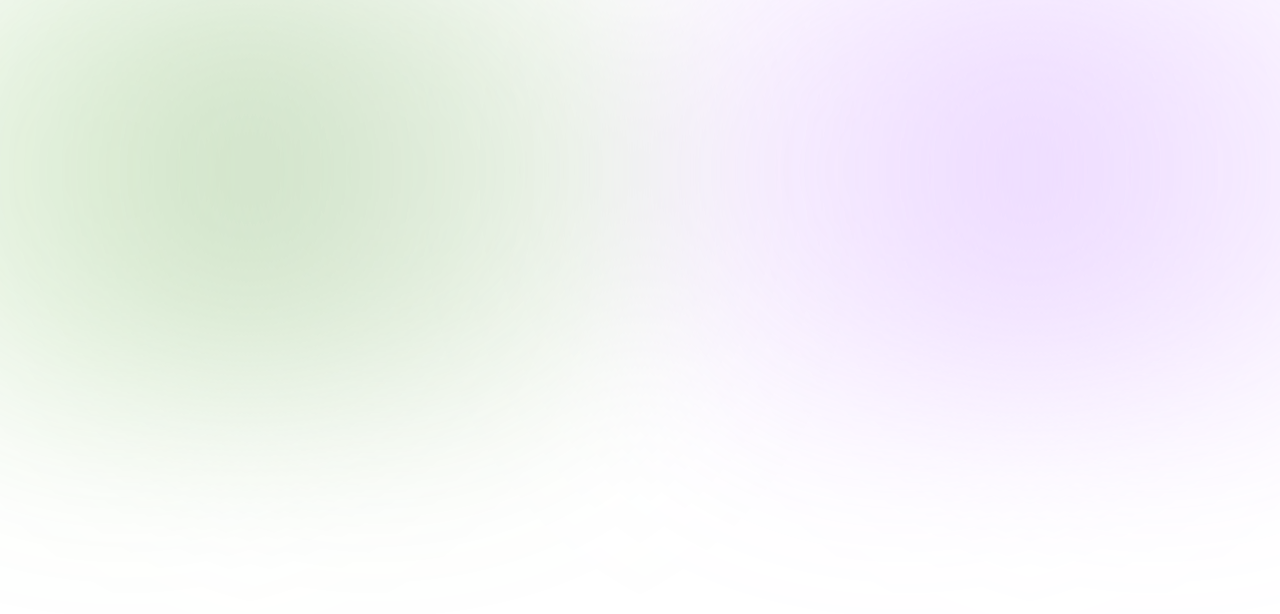
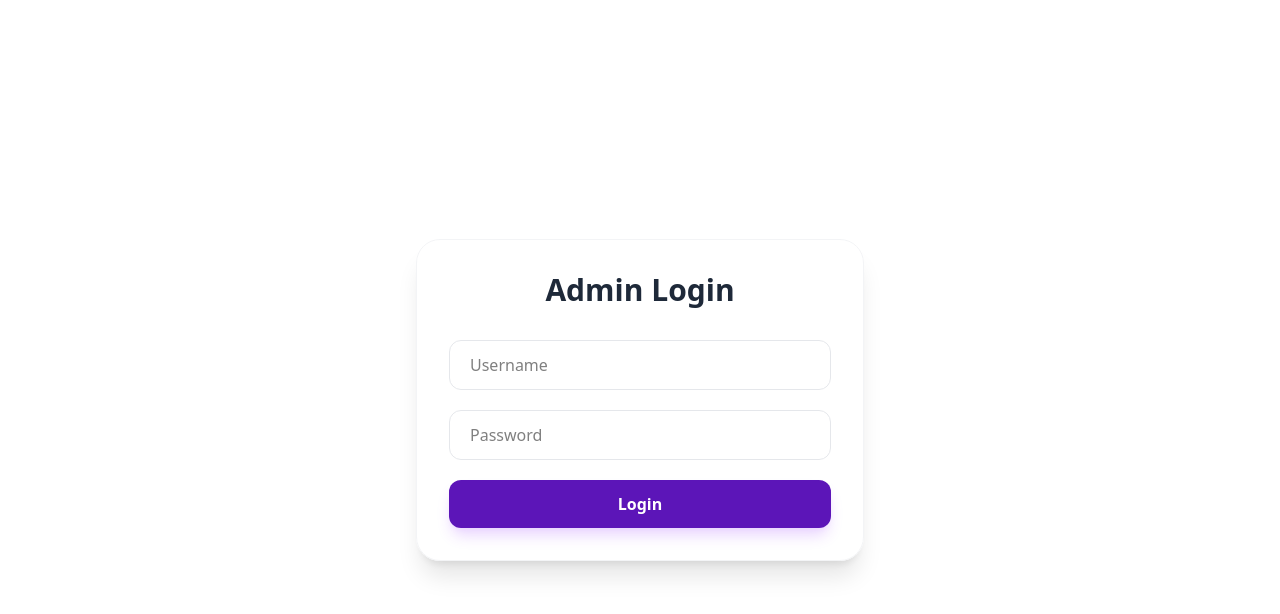
Before and after one commit to deep17raj/Travel-website, a React (Vite) app in the folder frontend/: page /admin/login in a window 1280 px wide. Before the commit this address had no page. Shown: the top 614 px of the page. Built offline with nearby package versions, Linux system fonts and the light colour scheme.

Commit message:
admin dashboard auth done imp

```diff
--- a/frontend/src/App.jsx
+++ b/frontend/src/App.jsx
@@ -1,14 +1,28 @@
 import { useState } from 'react'
+import { BrowserRouter, Routes, Route } from 'react-router-dom';
+
+// --- Existing Imports ---
 import MainAboutUs from './components/MainAboutUs/MainAboutUs'
 import Blog from './components/Blog/Blog'
-import GuideForm from './components/GuideForm/GuideForm.jsx'
 import SeeAll from './components/SeeAll/SeeAll.jsx'
-import NewGuide from './components/DashBoard/NewGuide/NewGuide.jsx'
 import DashLayout from './components/DashBoard/DashLayout/DashLayout.jsx'
 import HomePage from './components/HomePage/HomePage.jsx'
-import { BrowserRouter, Routes, Route, Link } from 'react-router-dom';
+
+// --- Dashboard Component Imports (YOU WERE MISSING THESE) ---
+import CustomerSection from './components/DashBoard/CustomerSection/CustomerSection'; // Check path
+import GuideRequests from './components/DashBoard/GuideRequest/GuideRequest'; // Check path
+import ManageGuide from './components/DashBoard/ManageGuide/ManageGuide'; // Check path
+import NewGuide from './components/DashBoard/NewGuide/NewGuide'; // Check path
+import ViewAllPackages from './components/DashBoard/ViewAllPackages/ViewAllPackages'; // Check path
+import AddPackageForm from './components/DashBoard/Packagess/AddPackageForm'; // Check path
+
+// --- Update Forms ---
 import UpdateGuide from './components/DashBoard/UpdateGuide/UpdateGuide.jsx'
 import UpdatePackageForm from './components/DashBoard/UpdatePackageForm/UpdatePackageForm.jsx'
+
+// --- Auth Imports ---
+import AdminLogin from './components/AdminLogin/AdminLogin.jsx';
+import ProtectedRoute from './components/DashBoard/ProtectedRoute/ProtectedRoute.jsx';
 
 function App() {
 
@@ -17,43 +31,53 @@ function App() {
     <BrowserRouter>
     <div className="relative w-full min-h-screen overflow-x-hidden">
 
-      {/* --- BACKGROUND GRADIENT BLOBS --- */}
+      {/* Background */}
       <div className="fixed top-0 left-0 w-full h-full -z-10 pointer-events-none overflow-hidden">
-
-        {/* 1. Left Green Orb (Top Left) */}
-        <div className="absolute deep top-[-50px] left-[-50px] md:top-[-10%] md:left-[-10%] w-64 h-64 md:w-[500px] md:h-[500px] bg-[#4aa421] rounded-full mix-blend-multiply filter blur-[60px] md:blur-[100px] opacity-30 md:opacity-40 animate-blob"></div>
-
-        {/* 2. Left Green Orb (Offset) */}
-        <div className="absolute deep top-[-20px] left-[20px] md:top-[-10%] md:left-[10%] w-64 h-64 md:w-[500px] md:h-[500px] bg-[#4d942d] rounded-full mix-blend-multiply filter blur-[60px] md:blur-[100px] opacity-30 md:opacity-40 animate-blob animation-delay-2000"></div>
-
-
-        {/* 3. Right Purple Orb (Top Right) */}
-        <div className="absolute deep top-[-50px] right-[-50px] md:top-[-10%] md:right-[-10%] w-64 h-64 md:w-[500px] md:h-[500px] bg-purple-400 rounded-full mix-blend-multiply filter blur-[60px] md:blur-[100px] opacity-30 md:opacity-40 animate-blob"></div>
-
-        {/* 4. Right Purple Orb (Offset) */}
-        <div className="absolute deep top-[-20px] right-[20px] md:top-[-10%] md:right-[10%] w-64 h-64 md:w-[500px] md:h-[500px] bg-purple-400 rounded-full mix-blend-multiply filter blur-[60px] md:blur-[100px] opacity-30 md:opacity-40 animate-blob animation-delay-2000"></div>
-
-        {/* 5. White/Light Background base */}
-        <div className="absolute inset-0 bg-white/60"></div>
-
+         <div className="absolute inset-0 bg-white/60"></div>
       </div>
 
-      {/* --- YOUR MAIN CONTENT --- */}
       <div className="relative z-0">
          <Routes>
+          {/* Public Routes */}
           <Route path='/' element={<HomePage/>}/>
           <Route path='/about' element={<MainAboutUs/>}/>
           <Route path='/packages' element={<SeeAll/>}/>
           <Route path='/blog/:id' element={<Blog/>}/>
-          <Route path='/dashboard' element={<DashLayout/>}/>
-          <Route path="/dashboard/edit-guide/:id" element={<UpdateGuide/>} />
-          <Route path="/dashboard/update-package/:id" element={<UpdatePackageForm/>} />
+
+          {/* Admin Login */}
+          <Route path='/admin/login' element={<AdminLogin/>}/>
+
+          {/* Protected Dashboard Routes */}
+          <Route element={<ProtectedRoute />}>
+
+             {/* PARENT ROUTE: /dashboard
+                 (Renders DashLayout, which contains the Sidebar and <Outlet />)
+             */}
+             <Route path="/dashboard" element={<DashLayout />}>
+
+                {/* Index matches exactly "/dashboard" */}
+                <Route index element={<CustomerSection />} />
+
+                {/* Child Routes (Render inside the Outlet of DashLayout) */}
+                <Route path="guide-requests" element={<GuideRequests />} />
+                <Route path="manage-guide" element={<ManageGuide />} />
+                <Route path="add-guide" element={<NewGuide />} />
+                <Route path="add-package" element={<AddPackageForm />} />
+                <Route path="view-packages" element={<ViewAllPackages />} />
+
+                {/* Dynamic Routes */}
+                <Route path="update-package/:id" element={<UpdatePackageForm />} />
+                <Route path="edit-guide/:id" element={<UpdateGuide />} />
+
+             </Route>
+
+          </Route>
 
         </Routes>
       </div>
 
     </div>
-      </BrowserRouter>
+    </BrowserRouter>
     </>
   )
 }
--- /dev/null
+++ b/frontend/src/components/AdminLogin/AdminLogin.jsx
@@ -0,0 +1,85 @@
+import React, { useState } from "react";
+import axios from "axios";
+import { useNavigate } from "react-router-dom";
+
+const AdminLogin = () => {
+  const [credentials, setCredentials] = useState({ username: "", password: "" });
+  const [error, setError] = useState("");
+  const [loading, setLoading] = useState(false);
+  const navigate = useNavigate();
+
+  const handleChange = (e) => {
+    setCredentials({ ...credentials, [e.target.name]: e.target.value });
+  };
+
+  const handleSubmit = async (e) => {
+    e.preventDefault();
+    setLoading(true);
+    setError("");
+
+    try {
+      // NOTE: We use withCredentials: true so the browser accepts the session cookie
+      const response = await axios.post(
+        `${import.meta.env.VITE_API_URL}/api/login`,
+        credentials,
+        { withCredentials: true }
+      );
+
+      if (response.data) {
+        // Save a simple flag in localStorage for UI logic (Backend handles real security via cookies)
+        localStorage.setItem("isAdminLoggedIn", "true");
+        navigate("/dashboard");
+      }
+    } catch (err) {
+      console.error(err);
+      setError(err.response?.data?.message || "Invalid Credentials");
+    } finally {
+      setLoading(false);
+    }
+  };
+
+  return (
+    <div className="flex items-center justify-center min-h-screen">
+      <div className="w-full max-w-md bg-white/80 backdrop-blur-md p-8 rounded-3xl shadow-xl border border-gray-100">
+        <h2 className="text-3xl font-bold text-center text-gray-800 mb-8">Admin Login</h2>
+
+        {error && (
+          <div className="bg-red-100 border border-red-400 text-red-700 px-4 py-3 rounded mb-4 text-sm text-center">
+            {error}
+          </div>
+        )}
+
+        <form onSubmit={handleSubmit} className="flex flex-col gap-5">
+          <input
+            type="text"
+            name="username"
+            placeholder="Username"
+            value={credentials.username}
+            onChange={handleChange}
+            className="w-full px-5 py-3 rounded-xl border border-gray-200 focus:border-purple-500 focus:outline-none transition-all"
+            required
+          />
+          <input
+            type="password"
+            name="password"
+            placeholder="Password"
+            value={credentials.password}
+            onChange={handleChange}
+            className="w-full px-5 py-3 rounded-xl border border-gray-200 focus:border-purple-500 focus:outline-none transition-all"
+            required
+          />
+
+          <button
+            type="submit"
+            disabled={loading}
+            className="w-full bg-[#5C15B8] hover:bg-[#4a1094] text-white font-bold py-3 rounded-xl transition-all shadow-lg shadow-purple-200 disabled:opacity-70"
+          >
+            {loading ? "Verifying..." : "Login"}
+          </button>
+        </form>
+      </div>
+    </div>
+  );
+};
+
+export default AdminLogin;
--- a/frontend/src/components/DashBoard/GuideRequest/GuideRequest.jsx
+++ b/frontend/src/components/DashBoard/GuideRequest/GuideRequest.jsx
@@ -12,7 +12,7 @@ const GuideRequest = () => {
     const fetchRequests = async () => {
       try {
         setLoading(true);
-        const response = await axios.get(`${import.meta.env.VITE_API_URL}/api/v1/get/allGuideRequest`);
+        const response = await axios.get(`${import.meta.env.VITE_API_URL}/api/v1/get/allGuideRequest`,{withCredentials:true});
         const data = Array.isArray(response.data) ? response.data : response.data.data || [];
         setRequests(data);
         setLoading(false);
@@ -29,7 +29,7 @@ const GuideRequest = () => {
   const handleMarkVisited = async (id) => {
     try {
         // 1. Send PATCH request
-        await axios.patch(`${import.meta.env.VITE_API_URL}/api/v1/guide-request/mark-visited/${id}`);
+        await axios.patch(`${import.meta.env.VITE_API_URL}/api/v1/guide-request/mark-visited/${id}`,{},{withCredentials:true});
 
         // 2. Update Local State (Optimistic UI Update)
         setRequests(prevRequests =>
--- a/frontend/src/components/DashBoard/NewGuide/NewGuide.jsx
+++ b/frontend/src/components/DashBoard/NewGuide/NewGuide.jsx
@@ -46,7 +46,7 @@ const NewGuide = () => {
                 if (!payload.guidePhoneNo2 || payload.guidePhoneNo2.trim() === "") delete payload.guidePhoneNo2;
 
                 // --- POST REQUEST ---
-                await axios.post(`${import.meta.env.VITE_API_URL}/api/v1/save/create/new/guide`, payload);
+                await axios.post(`${import.meta.env.VITE_API_URL}/api/v1/save/create/new/guide`, payload,{withCredentials:true});
 
                 setSubmitSuccess("Guide created successfully!");
                 setFormData({
--- /dev/null
+++ b/frontend/src/components/DashBoard/ProtectedRoute/ProtectedRoute.jsx
@@ -0,0 +1,17 @@
+import React from 'react';
+import { Navigate, Outlet } from 'react-router-dom';
+
+const ProtectedRoute = () => {
+  // Check the flag we saved during login
+  const isAuthenticated = localStorage.getItem("isAdminLoggedIn") === "true";
+
+  // If not authenticated, redirect to login
+  if (!isAuthenticated) {
+    return <Navigate to="/admin/login" replace />;
+  }
+
+  // If authenticated, render the child routes (Dashboard)
+  return <Outlet />;
+};
+
+export default ProtectedRoute;
--- a/frontend/src/components/DashBoard/UpdatePackageForm/UpdatePackageForm.jsx
+++ b/frontend/src/components/DashBoard/UpdatePackageForm/UpdatePackageForm.jsx
@@ -4,7 +4,7 @@ import { useParams, useNavigate } from 'react-router-dom';
 import { Trash2, Plus, Upload, Image as ImageIcon } from 'lucide-react';
 
 const UpdatePackageForm = () => {
-  const { id } = useParams(); // Get Package ID from URL
+  const { id } = useParams();
   const navigate = useNavigate();
 
   // 1. Static Data State
@@ -20,7 +20,6 @@ const UpdatePackageForm = () => {
 
   // 3. Dynamic Sections State
   const [sections, setSections] = useState([]);
-
   const [isLoading, setIsLoading] = useState(true);
   const [isSubmitting, setIsSubmitting] = useState(false);
 
@@ -45,13 +44,12 @@ const UpdatePackageForm = () => {
         }
 
         // Populate Sections
-        // Map backend sections to frontend structure. Note: backend uses 'imageUrl', frontend expects 'preview' for display
         const mappedSections = (data.sections || []).map(sec => ({
+          _id: sec._id, // IMPORTANT: Keep the ID to update specific sub-docs if needed
           heading: sec.heading,
           description: sec.description,
-          image: null, // No file initially
-          preview: sec.imageUrl || null, // Existing URL
-          image_id: sec.image_id // Keep track of existing image ID if needed
+          image: null, // No new file initially
+          preview: sec.imageUrl || null, // Display existing URL
         }));
 
         setSections(mappedSections.length > 0 ? mappedSections : [{ heading: '', description: '', image: null, preview: null }]);
@@ -69,8 +67,7 @@ const UpdatePackageForm = () => {
     }
   }, [id]);
 
-
-  // --- Handlers for Static Fields ---
+  // --- Handlers ---
   const handleInputChange = (e) => {
     const { name, value } = e.target;
     setFormData({ ...formData, [name]: value });
@@ -84,7 +81,6 @@ const UpdatePackageForm = () => {
     }
   };
 
-  // --- Handlers for Dynamic Sections ---
   const handleSectionChange = (index, field, value) => {
     const updatedSections = [...sections];
     updatedSections[index][field] = value;
@@ -109,12 +105,10 @@ const UpdatePackageForm = () => {
     if (sections.length > 1) {
       const updatedSections = sections.filter((_, i) => i !== index);
       setSections(updatedSections);
-    } else {
-      setSections([{ heading: '', description: '', image: null, preview: null }]);
     }
   };
 
-  // --- Submission Handler (UPDATE) ---
+  // --- Submission Handler (FIXED) ---
   const handleSubmit = async (e) => {
     e.preventDefault();
     setIsSubmitting(true);
@@ -132,49 +126,45 @@ const UpdatePackageForm = () => {
         data.append('mainImage', mainImage);
       }
 
-      // 3. Prepare Sections Data
-      // IMPORTANT: For updates, backend might need to know which sections kept their old images.
-      // Usually, you send the text data JSON, and backend logic handles preserving old images if new ones aren't sent.
-      // Or you might need to send the old 'imageUrl' back in the JSON if your backend supports that.
+      // 3. Prepare Sections Payload
+      const sectionsPayload = sections.map(sec => {
+        // Detect if the user picked a new file (blob:) or kept the old URL (http...)
+        const isNewFile = sec.preview?.startsWith('blob:');
 
-      const sectionsPayload = sections.map(sec => ({
-        heading: sec.heading,
-        description: sec.description,
-        // Send back the old image URL/ID so backend knows to keep it if no new file is uploaded
-        // This depends on your specific backend implementation.
-        // If your backend completely replaces sections, you MUST send back the old image URL/ID here.
-        imageUrl: sec.preview?.startsWith('blob:') ? null : sec.preview,
-        image_id: sec.image_id
-      }));
+        return {
+          _id: sec._id, // Pass ID back so backend knows which section this is
+          heading: sec.heading,
+          description: sec.description,
+          // If it's a new file, send null (backend will look in req.files)
+          // If it's an old URL, send it back (backend will keep it)
+          imageUrl: isNewFile ? null : sec.preview
+        };
+      });
 
+      // Stringify the array for the backend to parse
       data.append('sections', JSON.stringify(sectionsPayload));
 
-      // 4. Append New Section Images
+      // 4. Append New Section Images (Files)
       sections.forEach((sec, index) => {
         if (sec.image) {
-          // Key must match what backend expects for that index
+          // The key 'sectionImage_0', 'sectionImage_1' matches our backend logic
           data.append(`sectionImage_${index}`, sec.image);
         }
       });
 
-      // 5. Send PATCH Request
+      // 5. Send Request
       const response = await axios.patch(
         `${import.meta.env.VITE_API_URL}/api/v1/modify/package/${id}`,
-        data,
+        data,{withCredentials:true},
         {
             headers: {
                 'Content-Type': 'multipart/form-data',
-                // Add Authorization header if needed
-                // 'Authorization': `Bearer ${token}`
             }
         }
       );
 
       alert('Package updated successfully!');
-      console.log("Update Response:", response.data);
-
-      // Optional: Navigate back or refresh
-      // navigate('/dashboard/packages');
+      navigate(-1); // Go back to previous page
 
     } catch (error) {
       console.error('Error updating package:', error);
@@ -221,13 +211,13 @@ const UpdatePackageForm = () => {
                 <div className="mt-2 w-full h-48 bg-gray-100 rounded-lg overflow-hidden border border-gray-200 relative group">
                     <img src={mainImagePreview} alt="Preview" className="w-full h-full object-cover" />
                     <div className="absolute inset-0 bg-black/40 hidden group-hover:flex items-center justify-center text-white text-sm">
-                        Current Image
+                        Click above to change
                     </div>
                 </div>
             )}
           </div>
 
-          {/* --- Package Name --- */}
+          {/* --- Text Inputs --- */}
           <input
             type="text"
             name="packageName"
@@ -238,7 +228,6 @@ const UpdatePackageForm = () => {
             required
           />
 
-          {/* --- Display Text --- */}
           <input
             type="text"
             name="displayText"
@@ -249,7 +238,7 @@ const UpdatePackageForm = () => {
             required
           />
 
-          {/* --- Category Dropdown --- */}
+          {/* --- Category --- */}
           <div className="relative">
             <select
               name="packageCategory"
@@ -280,30 +269,28 @@ const UpdatePackageForm = () => {
               {sections.map((section, index) => (
                 <div key={index} className="flex flex-col gap-4 p-4 bg-gray-50 rounded-xl border border-gray-200 animate-fadeIn">
 
-                  {/* Section Header */}
+                  {/* Header */}
                   <div className="flex justify-between items-center">
                     <span className="text-sm font-bold text-gray-500 uppercase">Section {index + 1}</span>
                     <button
                       type="button"
                       onClick={() => removeSection(index)}
                       className="text-red-500 hover:text-red-700 hover:bg-red-50 p-2 rounded-full transition-colors"
-                      title="Remove Section"
                     >
                       <Trash2 size={20} />
                     </button>
                   </div>
 
-                  {/* Heading Input */}
+                  {/* Inputs */}
                   <input
                     type="text"
-                    placeholder="Section Heading (e.g., Day 1)"
+                    placeholder="Section Heading"
                     value={section.heading}
                     onChange={(e) => handleSectionChange(index, 'heading', e.target.value)}
                     className="w-full px-4 py-3 rounded-lg border border-gray-300 focus:border-[#5937E0] outline-none"
                     required
                   />
 
-                  {/* Description Input */}
                   <textarea
                     placeholder="Section description"
                     value={section.description}
@@ -313,7 +300,7 @@ const UpdatePackageForm = () => {
                     required
                   ></textarea>
 
-                  {/* Section Image Upload */}
+                  {/* Image Upload */}
                   <div className="flex items-center gap-4">
                       <label className="flex items-center gap-2 cursor-pointer bg-white border border-gray-300 px-4 py-2 rounded-lg hover:bg-gray-100 transition-colors">
                           <ImageIcon size={18} className="text-gray-600"/>
@@ -328,24 +315,23 @@ const UpdatePackageForm = () => {
                           />
                       </label>
 
-                      {/* Section Image Preview */}
                       {section.preview && (
                           <div className="h-16 w-24 rounded-lg overflow-hidden border border-gray-300 bg-gray-200">
-                              <img src={section.preview} alt="Sec Preview" className="w-full h-full object-cover" />
+                              <img src={section.preview} alt="Preview" className="w-full h-full object-cover" />
                           </div>
                       )}
                   </div>
 
-                  {/* Add Button (Only on last item) */}
+                  {/* Add Button */}
                   {index === sections.length - 1 && (
                     <div className="flex justify-end mt-2">
-                         <button
+                          <button
                             type="button"
                             onClick={addSection}
                             className="flex items-center gap-2 bg-[#5937E0] text-white px-4 py-2 rounded-lg hover:bg-[#452ab8] transition-colors shadow-sm"
-                         >
+                          >
                             <Plus size={18} /> Add Next Section
-                         </button>
+                          </button>
                     </div>
                   )}
 
@@ -354,11 +340,11 @@ const UpdatePackageForm = () => {
             </div>
           </div>
 
-          {/* --- Action Buttons --- */}
+          {/* --- Footer Buttons --- */}
           <div className="flex flex-col sm:flex-row justify-between items-center gap-4 mt-10 pb-10">
             <button
               type="button"
-              onClick={() => navigate(-1)} // Go back
+              onClick={() => navigate(-1)}
               className="w-full sm:w-auto px-10 py-3 bg-gray-100 text-gray-700 font-semibold text-lg rounded-full hover:bg-gray-200 transition-colors"
             >
               Cancel
```
Also changed, not shown: frontend/src/components/DashBoard/CustomerSection/CustomerSection.jsx (+14 -3 lines), frontend/src/components/DashBoard/DashLayout/DashLayout.jsx (+36 -40 lines), frontend/src/components/DashBoard/ManageGuide/ManageGuide.jsx (+24 -6 lines), frontend/src/components/DashBoard/UpdateGuide/UpdateGuide.jsx (+20 -8 lines), 2 other files (tests, documents, lock files or other folders).
